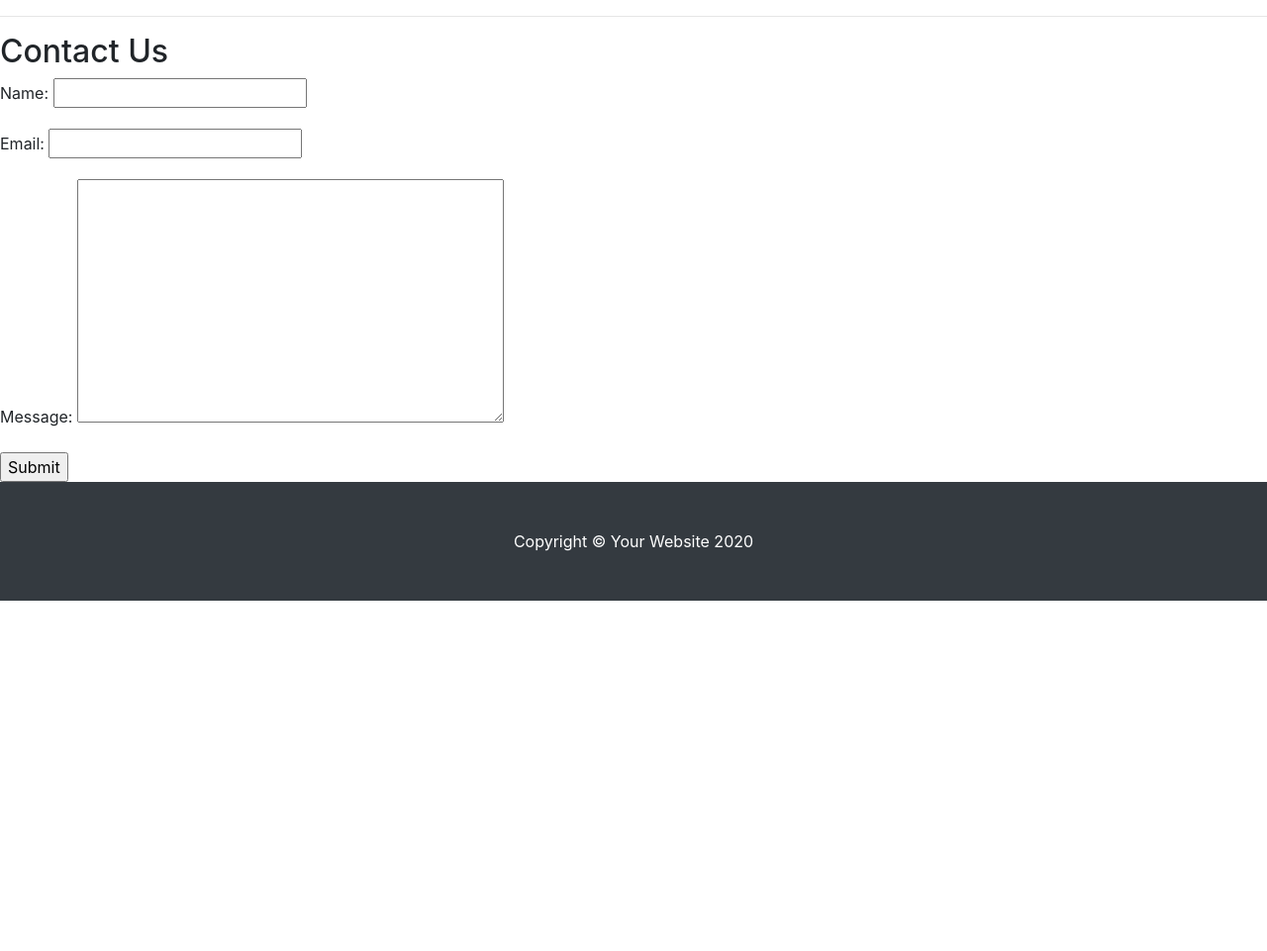
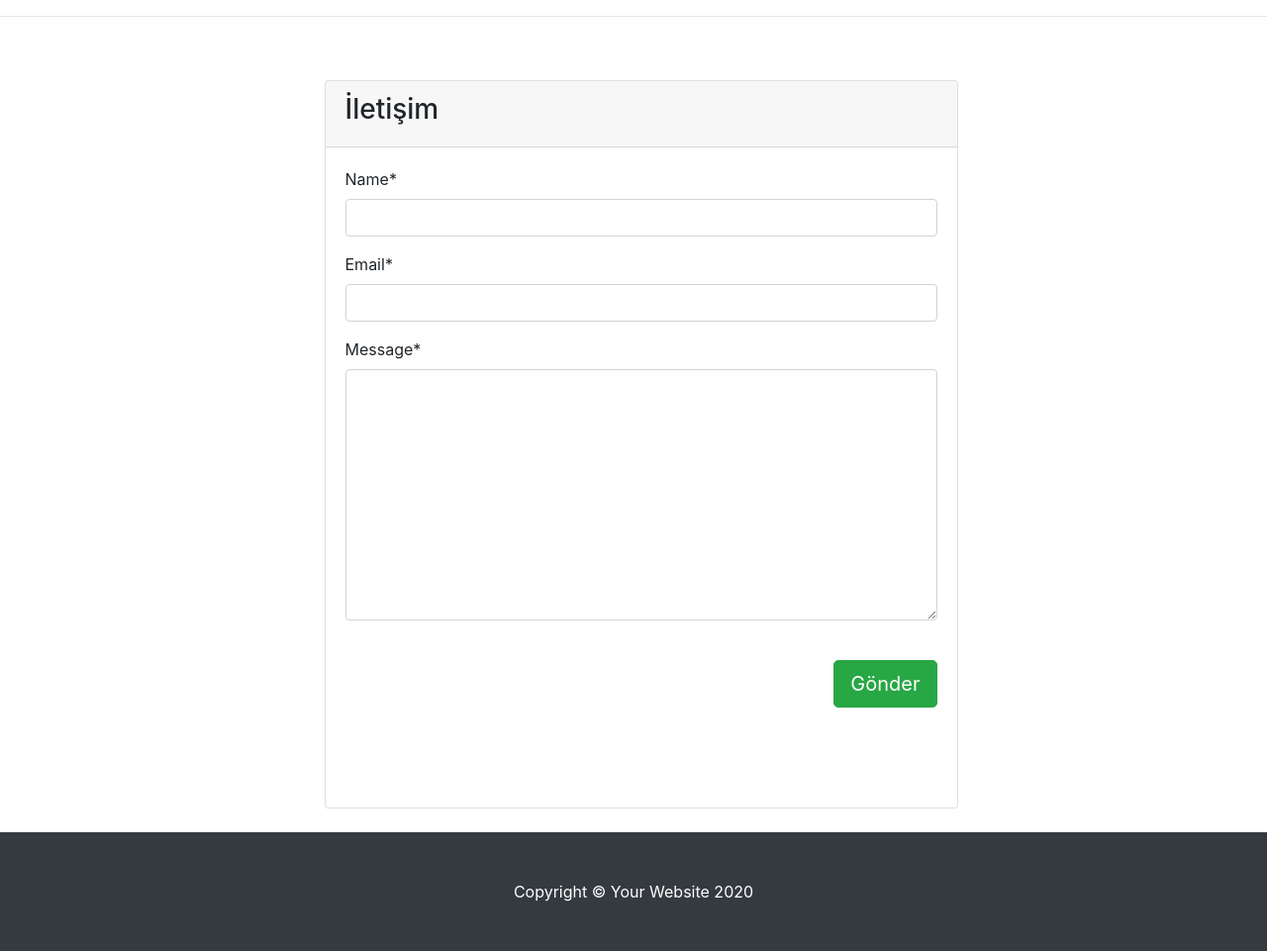
Before and after one commit to rehsan-akturk/Django-Blog-Site, a Django app: page /contact/ in a window 1280 px wide. Shown: the part 56-1017 px from the top of the page at 99% size. Before the commit the page ends 663 px from the top, so only its background shows below. Run offline with Django 3.2, Linux system fonts and the light colour scheme; some libraries are stand-ins or nearby versions.

Commit message:
Django-Blog-Site

```diff
--- a/sslblog/Templates/contact.html
+++ b/sslblog/Templates/contact.html
@@ -1,13 +1,35 @@
 {% extends 'layout.html' %}
 
-{% block content %}
-
-<h2>Contact Us</h2>
-<form method="post">
-    {% csrf_token %}
-    {{ form.as_p }}
-    <input type="submit" value="Submit" />
-</form>
+{% load static %}
+ <link href="{%  static 'css/contact.css'  %}" rel="stylesheet">
+ {% load crispy_forms_tags %}
 
 
+{% block content %}
+<br>
+<br>
+	<div class="row">
+		  <div class="col-md-4 offset-md-3" >
+                    <span class="anchor" id="formContact"></span>
+                    <!-- form user info -->
+                    <div class="card card-outline-secondary" style="width: 40rem;height:46rem" >
+                        <div class="card-header">
+                            <h3 class="mb-2">İletişim</h3>
+                        </div>
+                        <div class="card-body">
+                            <form class="form" role="form" autocomplete="off" method="post"   >
+                              {% csrf_token %}
+                              {{ form|crispy }}
+                                    <br>
+                                    <button type="submit" class="btn btn-success btn-lg float-right "   >Gönder</button>
+                                 </div>
+                            </form>
+                        </div>
+                    </div>
+                    <!-- /form user info -->
+
+            </div>
+
+<br>
+
 {% endblock content %}
--- a/sslblog/contact/forms.py
+++ b/sslblog/contact/forms.py
@@ -3,4 +3,4 @@ from django import forms
 class ContactForm(forms.Form):
     name=forms.CharField(max_length=100)
     email=forms.EmailField()
-    message=forms.CharField (widget=forms.Textarea)
+    message=forms.CharField (widget=forms.Textarea())
--- a/sslblog/contact/views.py
+++ b/sslblog/contact/views.py
@@ -1,9 +1,11 @@
-from django.shortcuts import render
+from django.shortcuts import render,redirect
 from django.views.generic import View
-from django.http import HttpResponse
+from django.http import HttpResponse,HttpRequest,HttpResponseRedirect
+from django.contrib import messages
 
 from contact.forms import ContactForm
 from django.core.mail import send_mail
+from django.conf import settings
 # Create your views here.
 
 
@@ -14,9 +16,13 @@ def contact_us(request):
         if form.is_valid():
             sender_name = form.cleaned_data['name']
             sender_email = form.cleaned_data['email']
-            message = "{0} has sent you a new message:\n\n{1}".format(sender_name, form.cleaned_data['message'])
-            send_mail('New Enquiry', message, sender_email, ['akturkrehsan@gmail.com'])
-            return HttpResponse('MEsajınız bize ulaştı!')
+            message =form.cleaned_data['message']
+            send_mail(sender_name, message ,sender_email , ['akturkrehsan@gmail.com'])
+            return HttpResponse('Mesajınız bize ulaştı!')
+        return HttpResponseRedirect('/contact/thanks/')
+
+
+
     else:
         form=ContactForm()
 
```
Also changed, not shown: sslblog/sslblog/settings.py (+8 -1 lines), sslblog/static/css/contact.css (added, +10 -0 lines).
